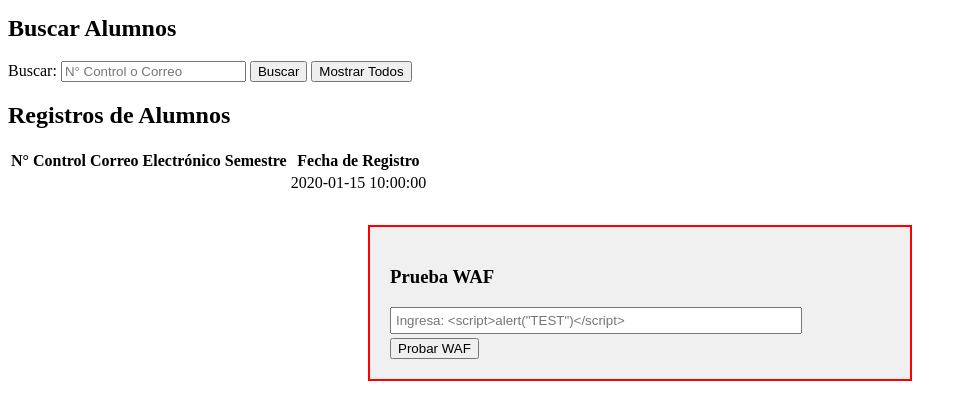
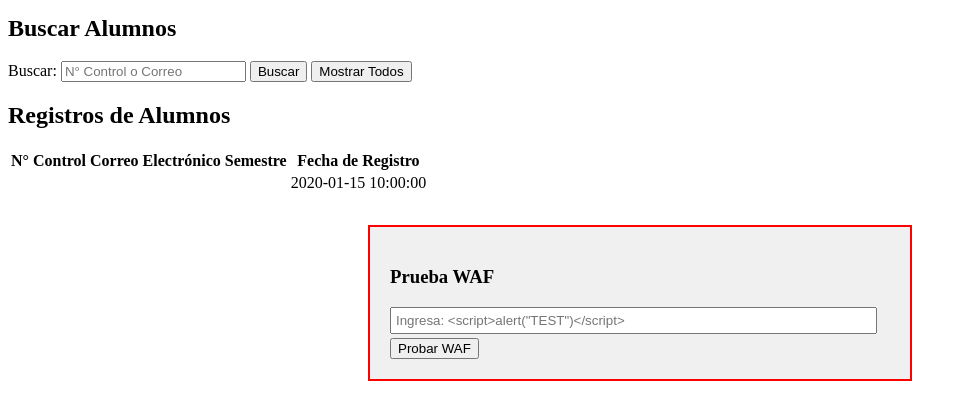
Before and after one commit to MonarK1ng/control_escolar, a PHP site: page / in a window 1280 px wide. Shown: the part 301-721 px from the top of the page, without its empty margins (0-967 px from the left). Run offline with PHP 8.4, Linux system fonts and the light colour scheme; tables that the repository leaves empty or names only in its code hold one stand-in row (values such as "Sample post"); data that the repository does not hold is empty.

Commit message:
Update index.php

```diff
--- a/index.php
+++ b/index.php
@@ -127,7 +127,7 @@ try {
         <input
             type="text"
             name="waf_test"
-            style="width: 80%; padding: 4px; margin-bottom: 4px;"
+            style="width: 95%; padding: 4px; margin-bottom: 4px;"
             placeholder='Ingresa: <script>alert("TEST")</script>'
         >
         <button type="submit" >Probar WAF</button>
```
